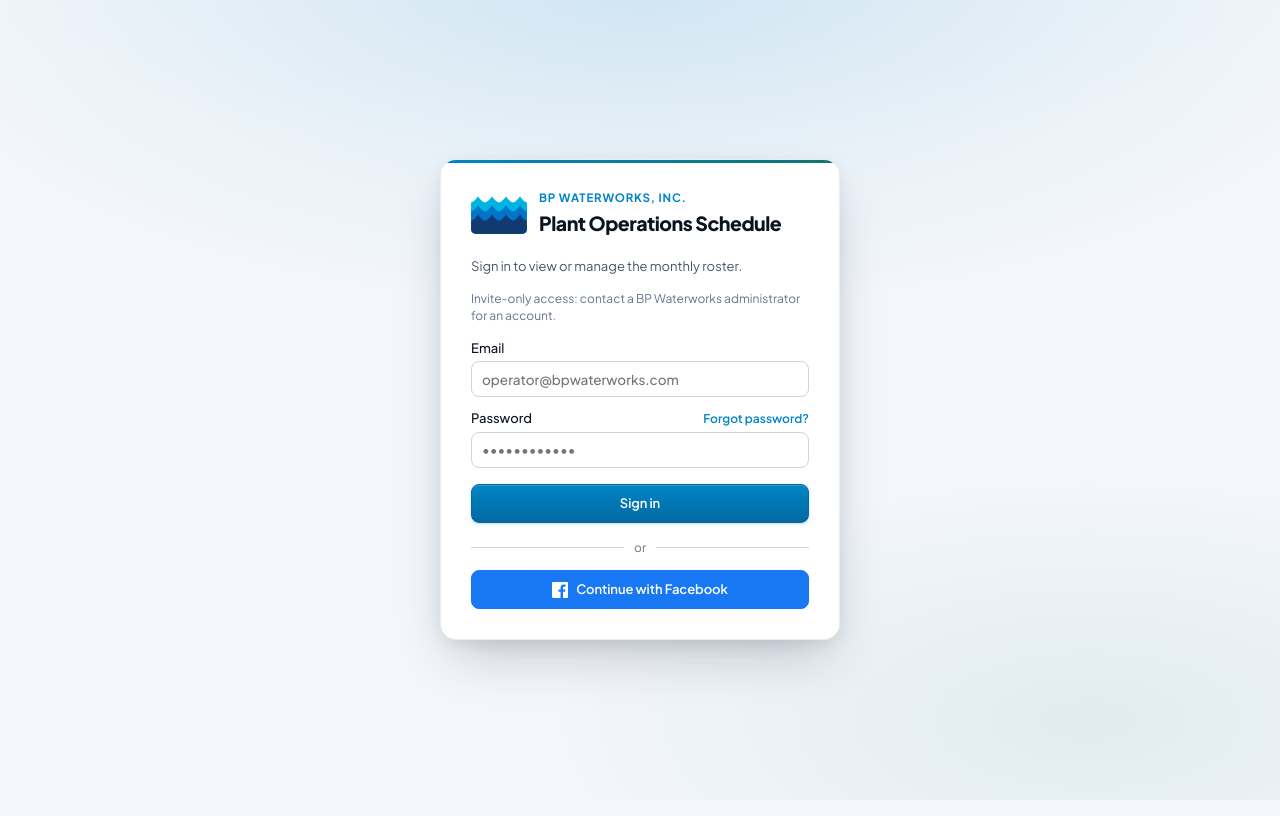
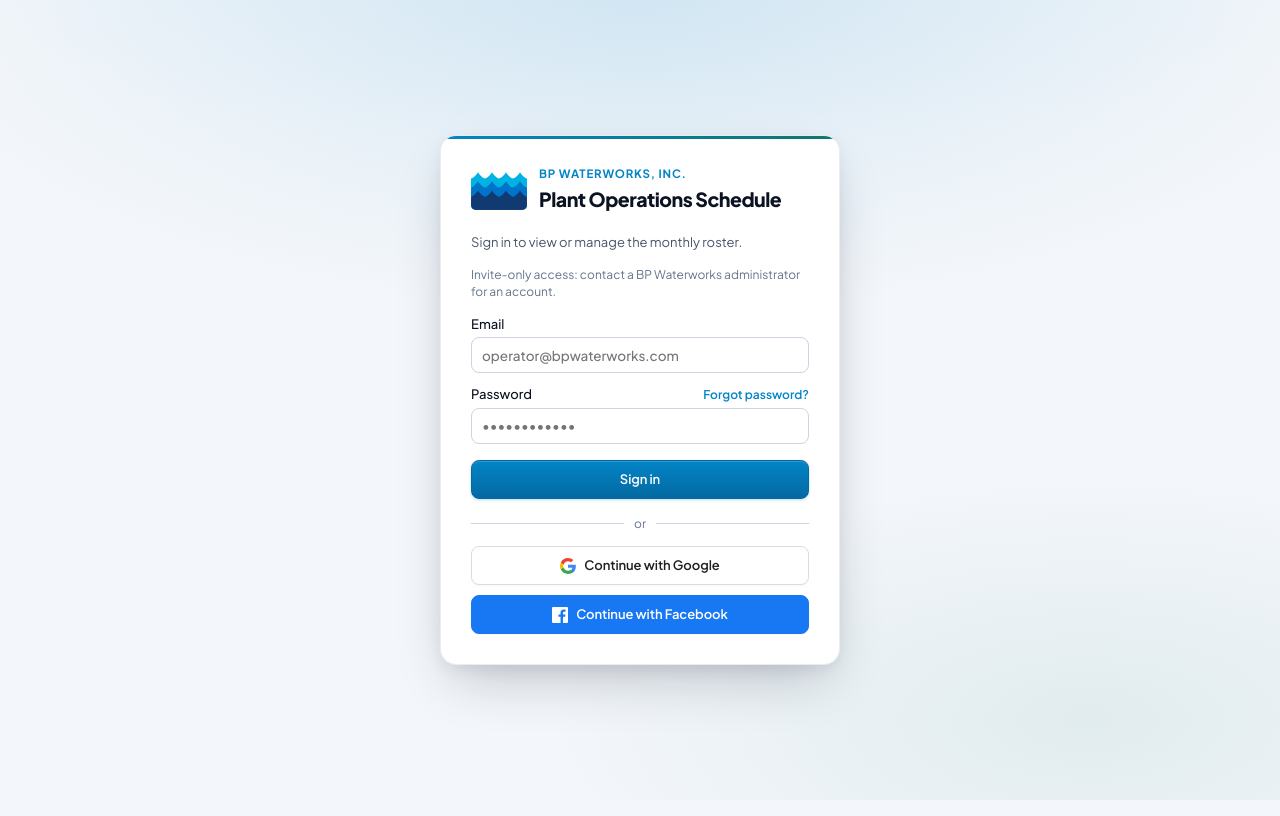
Before and after one commit to kevzvilbar/bpwi-app, a Next.js app: page /login in a window 1280 px wide. Built offline with nearby package versions, Linux system fonts and the light colour scheme; no server answers.

Commit message:
feat: enhance OAuth sign-in support for Google and improve error messaging

```diff
--- a/app/login/page.tsx
+++ b/app/login/page.tsx
@@ -21,7 +21,8 @@ function LoginForm() {
   const [password, setPassword] = useState('');
   const [confirmPassword, setConfirmPassword] = useState('');
   const [loading, setLoading] = useState(false);
-  const [oauthLoading, setOauthLoading] = useState(false);
+  const [oauthProvider, setOauthProvider] = useState<'google' | 'facebook' | null>(null);
+  const oauthLoading = oauthProvider !== null;
   const [err, setErr] = useState('');
   const [info, setInfo] = useState('');
 
@@ -60,29 +61,29 @@ function LoginForm() {
     setInfo('');
   }
 
-  async function signInWithFacebook() {
+  async function signInWithProvider(provider: 'google' | 'facebook') {
     setErr('');
     setInfo('');
-    setOauthLoading(true);
+    setOauthProvider(provider);
     try {
       const sb = supabaseBrowser();
       const { error } = await sb.auth.signInWithOAuth({
-        provider: 'facebook',
+        provider,
         options: {
           redirectTo: `${window.location.origin}/auth/callback`,
-          scopes: 'email public_profile',
+          ...(provider === 'facebook' ? { scopes: 'email public_profile' } : {}),
         },
       });
       if (error) {
         const msg = /provider is not enabled|unsupported provider/i.test(error.message)
-          ? getOAuthErrorMessage('provider_disabled')
+          ? getOAuthErrorMessage('provider_disabled', provider)
           : error.message;
         setErr(msg);
-        setOauthLoading(false);
+        setOauthProvider(null);
       }
     } catch (e: unknown) {
-      setErr(getErrorMessage(e, 'Facebook sign-in failed'));
-      setOauthLoading(false);
+      setErr(getErrorMessage(e, `${provider === 'google' ? 'Google' : 'Facebook'} sign-in failed`));
+      setOauthProvider(null);
     }
   }
 
@@ -386,10 +387,53 @@ function LoginForm() {
                 <span>or</span>
                 <span style={{ flex: 1, height: 1, background: 'var(--border)' }} />
               </div>
+              <div style={{ display: 'grid', gap: 10 }}>
                 <button
                   type="button"
                   className="btn"
-                onClick={signInWithFacebook}
+                  onClick={() => signInWithProvider('google')}
+                  disabled={loading || oauthLoading || !isConfigured}
+                  style={{
+                    width: '100%',
+                    display: 'inline-flex',
+                    alignItems: 'center',
+                    justifyContent: 'center',
+                    gap: 8,
+                    padding: '9px 14px',
+                    background: '#ffffff',
+                    borderColor: '#dadce0',
+                    color: '#1f1f1f',
+                    fontWeight: 600,
+                  }}
+                >
+                  <svg width="16" height="16" viewBox="0 0 24 24" aria-hidden="true">
+                    <path
+                      fill="#4285F4"
+                      d="M23.745 12.27c0-.7-.06-1.4-.19-2.07H12v4.51h6.6c-.29 1.52-1.14 2.82-2.4 3.68v3.05h3.88c2.27-2.09 3.665-5.17 3.665-9.17Z"
+                    />
+                    <path
+                      fill="#34A853"
+                      d="M12 24c3.24 0 5.95-1.08 7.93-2.91l-3.88-3.05c-1.08.72-2.45 1.16-4.05 1.16-3.12 0-5.77-2.11-6.72-4.96H1.29v3.14C3.26 21.3 7.31 24 12 24Z"
+                    />
+                    <path
+                      fill="#FBBC05"
+                      d="M5.28 14.24c-.24-.72-.38-1.49-.38-2.24s.14-1.52.38-2.24V6.62H1.29C.47 8.24 0 10.06 0 12s.47 3.76 1.29 5.38l3.99-3.14Z"
+                    />
+                    <path
+                      fill="#EA4335"
+                      d="M12 4.75c1.77 0 3.35.61 4.6 1.8l3.42-3.42C17.95 1.19 15.24 0 12 0 7.31 0 3.26 2.7 1.29 6.62l3.99 3.14c.95-2.85 3.6-4.96 6.72-4.96Z"
+                    />
+                  </svg>
+                  {oauthProvider === 'google'
+                    ? 'Redirecting to Google…'
+                    : mode === 'signup'
+                      ? 'Sign up with Google'
+                      : 'Continue with Google'}
+                </button>
+                <button
+                  type="button"
+                  className="btn"
+                  onClick={() => signInWithProvider('facebook')}
                   disabled={loading || oauthLoading || !isConfigured}
                   style={{
                     width: '100%',
@@ -407,12 +451,13 @@ function LoginForm() {
                   <svg width="16" height="16" viewBox="0 0 24 24" fill="currentColor" aria-hidden="true">
                     <path d="M22.675 0H1.325C.593 0 0 .593 0 1.325v21.351C0 23.407.593 24 1.325 24H12.82v-9.294H9.692v-3.622h3.128V8.413c0-3.1 1.893-4.788 4.659-4.788 1.325 0 2.463.099 2.795.143v3.24l-1.918.001c-1.504 0-1.795.715-1.795 1.763v2.313h3.587l-.467 3.622h-3.12V24h6.116c.73 0 1.323-.593 1.323-1.325V1.325C24 .593 23.407 0 22.675 0z" />
                   </svg>
-                {oauthLoading
+                  {oauthProvider === 'facebook'
                     ? 'Redirecting to Facebook…'
                     : mode === 'signup'
                       ? 'Sign up with Facebook'
                       : 'Continue with Facebook'}
                 </button>
+              </div>
             </>
           )}
           {err && (
--- a/lib/auth-redirect.ts
+++ b/lib/auth-redirect.ts
@@ -29,15 +29,23 @@ export function classifyOAuthError(
   return 'oauth_failed';
 }
 
-export function getOAuthErrorMessage(reason: string | null | undefined): string {
+function formatOAuthProviderLabel(provider?: string | null): string {
+  const normalized = (provider ?? '').trim().toLowerCase();
+  if (normalized === 'google') return 'Google';
+  if (normalized === 'facebook') return 'Facebook';
+  return 'Social';
+}
+
+export function getOAuthErrorMessage(reason: string | null | undefined, provider?: string | null): string {
+  const label = formatOAuthProviderLabel(provider);
   switch (reason) {
     case 'cancelled':
-      return 'Facebook sign-in was cancelled. You can try again or use your email and password.';
+      return `${label} sign-in was cancelled. You can try again or use your email and password.`;
     case 'domain_restricted':
-      return 'Account creation is restricted to approved organization email domains. Make sure your Facebook email is approved or ask an administrator for an invite.';
+      return 'Account creation is restricted to approved organization email domains. Make sure your account email is approved or ask an administrator for an invite.';
     case 'provider_disabled':
-      return 'Facebook sign-in is not yet enabled by your administrator in Supabase Auth.';
+      return `${label} sign-in is not yet enabled by your administrator in Supabase Auth.`;
     default:
-      return 'Facebook sign-in could not be completed. Please try again or contact your administrator.';
+      return `${label} sign-in could not be completed. Please try again or contact your administrator.`;
   }
 }
```
Also changed, not shown: 2 other files (tests, documents, lock files or other folders). Lines whose indentation alone changed are shown as unchanged.
